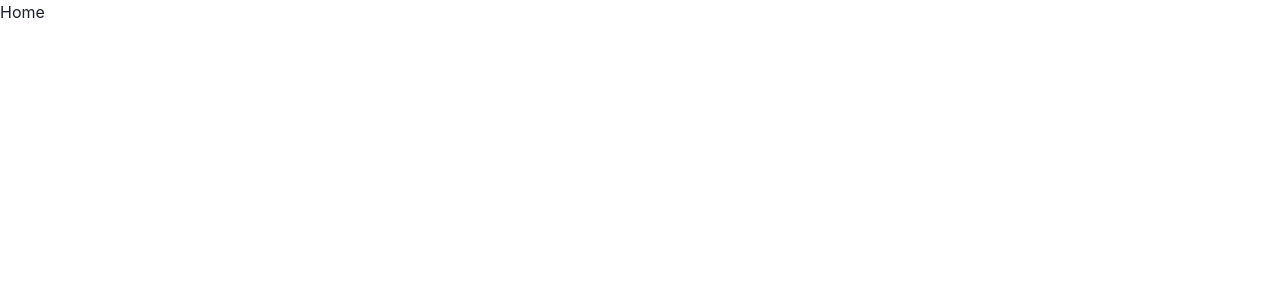
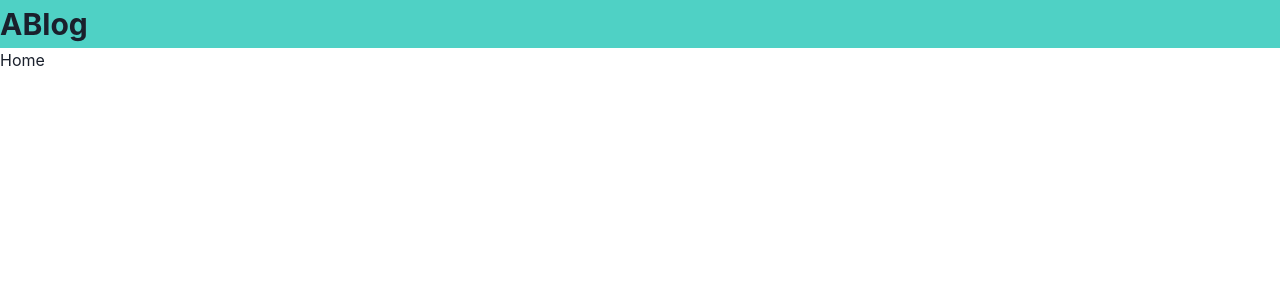
Before and after one commit to LMV-Codes/BlogChallenge, a React (Create React App) app: page / in a window 1280 px wide. Shown: the top 300 px of the page. Built offline with nearby package versions, Linux system fonts and the light colour scheme.

Commit message:
Base navbar

```diff
--- a/src/App.tsx
+++ b/src/App.tsx
@@ -1,6 +1,7 @@
 import * as React from "react";
 
 import { BrowserRouter as Router, Switch, Route } from "react-router-dom";
+import { Navbar } from "./components/navbar/Navbar";
 import { NotFound } from "./components/notfound/NotFound";
 import { Home } from "./pages/Home";
 import { Login } from "./pages/Login";
@@ -8,6 +9,7 @@ import { Login } from "./pages/Login";
 export const App = () => {
   return (
     <Router>
+      <Navbar />
       <Switch>
         <Route exact path="/" component={Home} />
         <Route exact path="/login" component={Login} />
--- /dev/null
+++ b/src/components/navbar/Navbar.tsx
@@ -0,0 +1,10 @@
+import { Flex, Heading } from "@chakra-ui/layout";
+import React from "react";
+
+export const Navbar: React.FC = () => {
+  return (
+    <Flex bg="teal.300" height="3em" alignItems="center">
+      <Heading size="lg">ABlog</Heading>
+    </Flex>
+  );
+};
```
